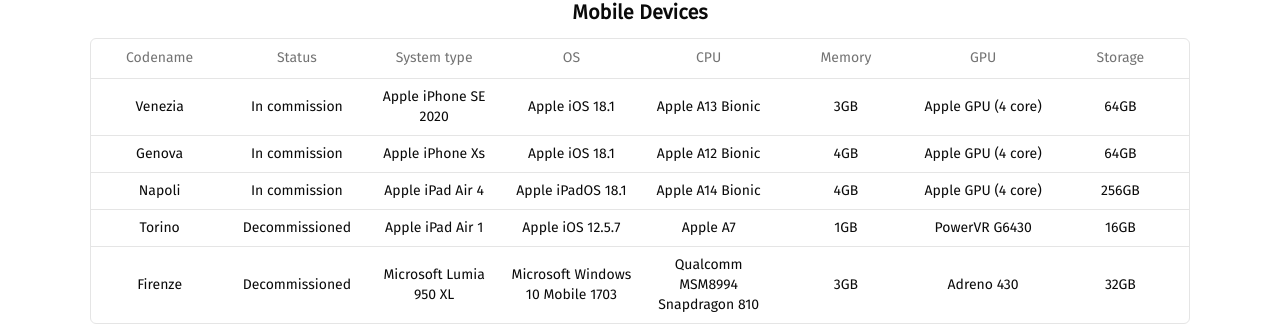
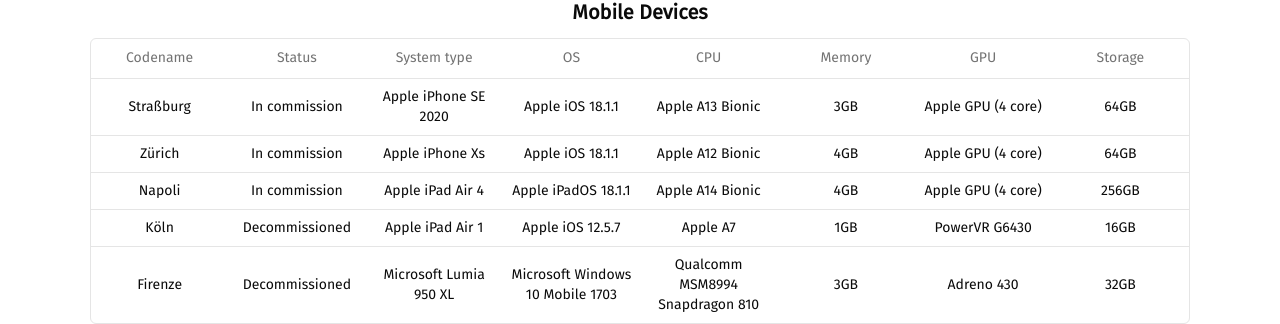
Before and after one commit to aervnu/aervnu.moe, a Next.js app: page /devices in a window 1280 px wide. Shown: the part 1602-1926 px from the top of the page. Built offline with nearby package versions, Linux system fonts and the light colour scheme.

Commit message:
Renaming some devices

```diff
--- a/app/devices/page.tsx
+++ b/app/devices/page.tsx
@@ -120,7 +120,7 @@ const computers: Array<deviceTableRowProps> = [
     disks: ["200GB block volume"],
   },
   {
-    codename: "Alessandria",
+    codename: "Maastricht",
     status: "In commission",
     systemType: "ASUS VivoBook X1503ZA",
     os: "Microsoft Windows 11 Pro 24H2",
@@ -202,20 +202,20 @@ const computers: Array<deviceTableRowProps> = [
 
 const mobileDevices: Array<deviceTableRowProps> = [
   {
-    codename: "Venezia",
+    codename: "Straßburg",
     status: "In commission",
     systemType: "Apple iPhone SE 2020",
-    os: "Apple iOS 18.1",
+    os: "Apple iOS 18.1.1",
     cpu: "Apple A13 Bionic",
     memory: "3GB",
     gpus: ["Apple GPU (4 core)"],
     disks: ["64GB"],
   },
   {
-    codename: "Genova",
+    codename: "Zürich",
     status: "In commission",
     systemType: "Apple iPhone Xs",
-    os: "Apple iOS 18.1",
+    os: "Apple iOS 18.1.1",
     cpu: "Apple A12 Bionic",
     memory: "4GB",
     gpus: ["Apple GPU (4 core)"],
@@ -225,14 +225,14 @@ const mobileDevices: Array<deviceTableRowProps> = [
     codename: "Napoli",
     status: "In commission",
     systemType: "Apple iPad Air 4",
-    os: "Apple iPadOS 18.1",
+    os: "Apple iPadOS 18.1.1",
     cpu: "Apple A14 Bionic",
     memory: "4GB",
     gpus: ["Apple GPU (4 core)"],
     disks: ["256GB"],
   },
   {
-    codename: "Torino",
+    codename: "Köln",
     status: "Decommissioned",
     systemType: "Apple iPad Air 1",
     os: "Apple iOS 12.5.7",
```
